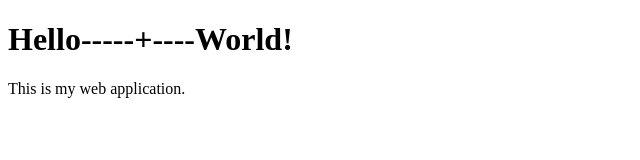
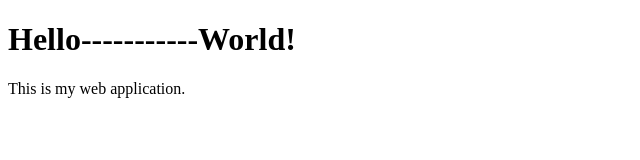
Before and after one commit to kv-sub/devopslab8-WebHooks, a plain HTML site: page index.html in a window 1280 px wide. Shown: the full height of the page, 0-640 px from the left. Drawn offline with Linux system fonts and the light colour scheme.

Commit message:
Just Changing

```diff
--- a/index.html
+++ b/index.html
@@ -6,7 +6,7 @@
     <title>My Web App</title>
 </head>
 <body>
-    <h1>Hello-----+----World!</h1>
+    <h1>Hello-----------World!</h1>
     <p>This is my web application.</p>
 </body>
 </html>
```
